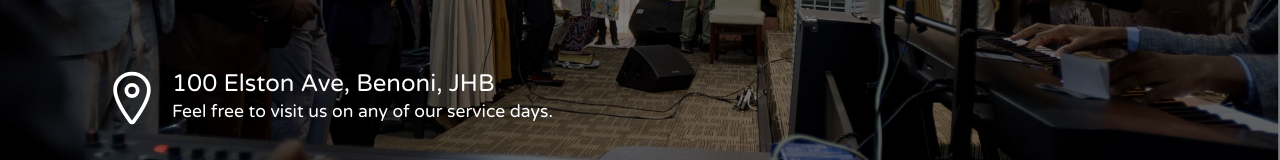
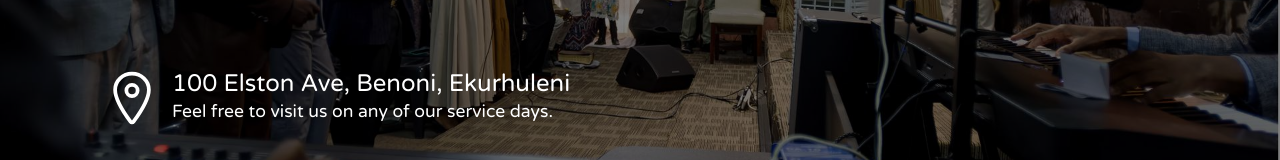
Before and after one commit to DelaneKay/Benoni-City-Tabernacle-Website, a React (Create React App) app: page / in a window 1280 px wide. Shown: the part 447-607 px from the top of the page. Built offline with nearby package versions, Linux system fonts and the light colour scheme; no server answers.

Commit message:
Update carousel address region

```diff
--- a/src/components/pages/homepage/sections/Carousel/CarouselPage.js
+++ b/src/components/pages/homepage/sections/Carousel/CarouselPage.js
@@ -110,7 +110,7 @@ const CarouselPage = () => {
               <div className="address" style={{ display: 'flex', alignItems: 'center' }}>
                 <IoLocationOutline size={60} style={{ marginRight: 10 }} />
                 <div>
-                  <h4 style={{ margin: 0 }}>100 Elston Ave, Benoni, JHB</h4>
+                  <h4 style={{ margin: 0 }}>100 Elston Ave, Benoni, Ekurhuleni</h4>
                   <p style={{ margin: 0 }}>Feel free to visit us on any of our service days.</p>
                 </div>
               </div>
@@ -144,7 +144,7 @@ const CarouselPage = () => {
               <div className="address" style={{ display: 'flex', alignItems: 'center' }}>
                 <IoLocationOutline size={60} style={{ marginRight: 10 }} />
                 <div>
-                  <h4 style={{ margin: 0 }}>100 Elston Ave, Benoni, JHB</h4>
+                  <h4 style={{ margin: 0 }}>100 Elston Ave, Benoni, Ekurhuleni</h4>
                   <p style={{ margin: 0 }}>Feel free to visit us on any of our service days.</p>
                 </div>
               </div>
@@ -178,7 +178,7 @@ const CarouselPage = () => {
               <div className="address" style={{ display: 'flex', alignItems: 'center' }}>
                 <IoLocationOutline size={60} style={{ marginRight: 10 }} />
                 <div>
-                  <h4 style={{ margin: 0 }}>100 Elston Ave, Benoni, JHB</h4>
+                  <h4 style={{ margin: 0 }}>100 Elston Ave, Benoni, Ekurhuleni</h4>
                   <p style={{ margin: 0 }}>Feel free to visit us on any of our service days.</p>
                 </div>
               </div>
```
